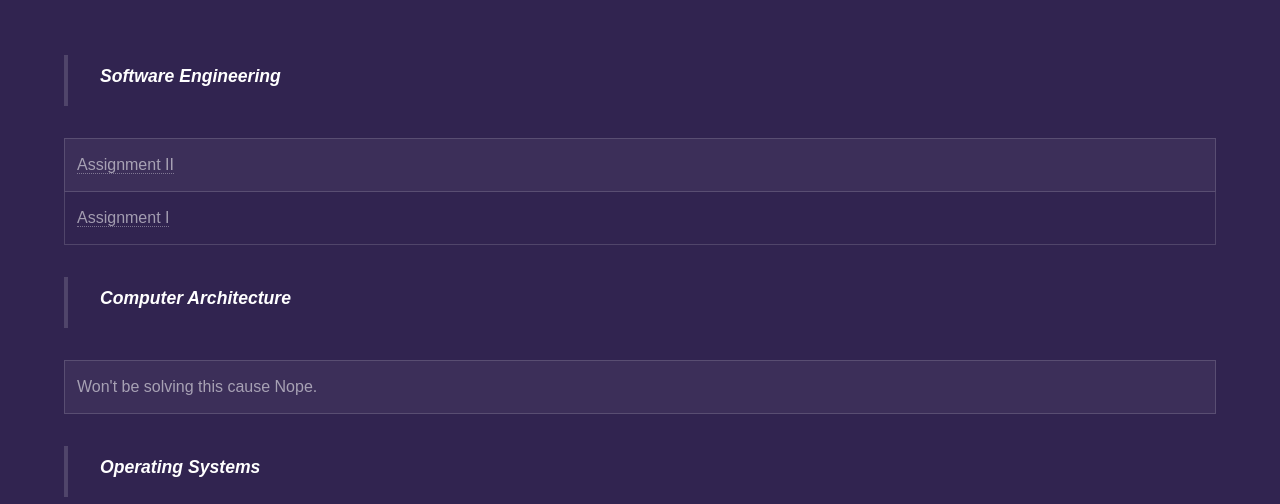
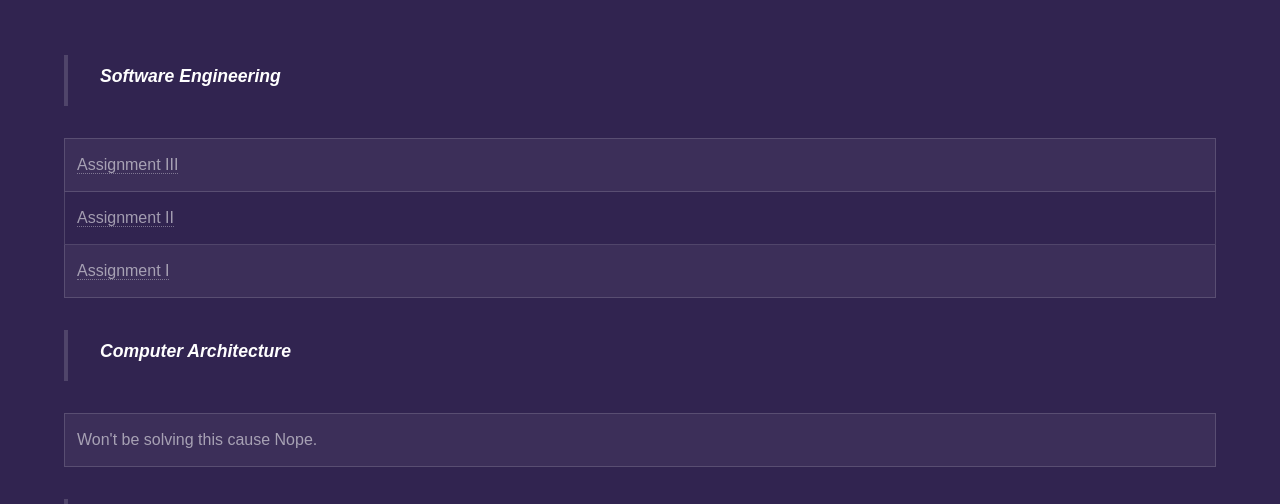
Before and after one commit to NiharikaNeha/mitcse.github.io, a plain HTML site: page index.html in a window 1280 px wide. Shown: the part 239-743 px from the top of the page. Drawn offline with Linux system fonts and the light colour scheme.

Commit message:
SE Assignment III

```diff
--- a/index.html
+++ b/index.html
@@ -79,6 +79,10 @@
 									<div class="table-wrapper">
 										<table class="alt">
 											<tbody>
+												<tr>
+													<td><a href="/Files/SE3.pdf">Assignment III</a></td>
+													<!-- <td>Ut enim ad minim veniam, quis nostrud exercitation.</td> -->
+												</tr>
 												<tr>
 													<td><a href="/Files/SE2.pdf">Assignment II</a></td>
 													<!-- <td>Ut enim ad minim veniam, quis nostrud exercitation.</td> -->
```
Also changed, not shown: 1 other file.
